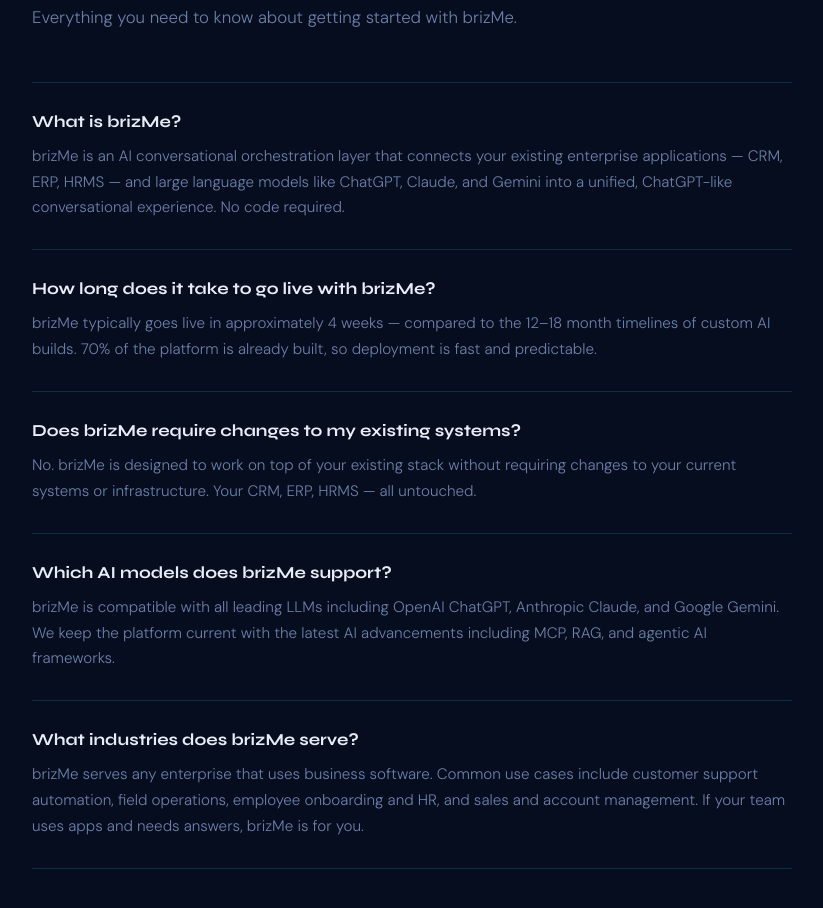
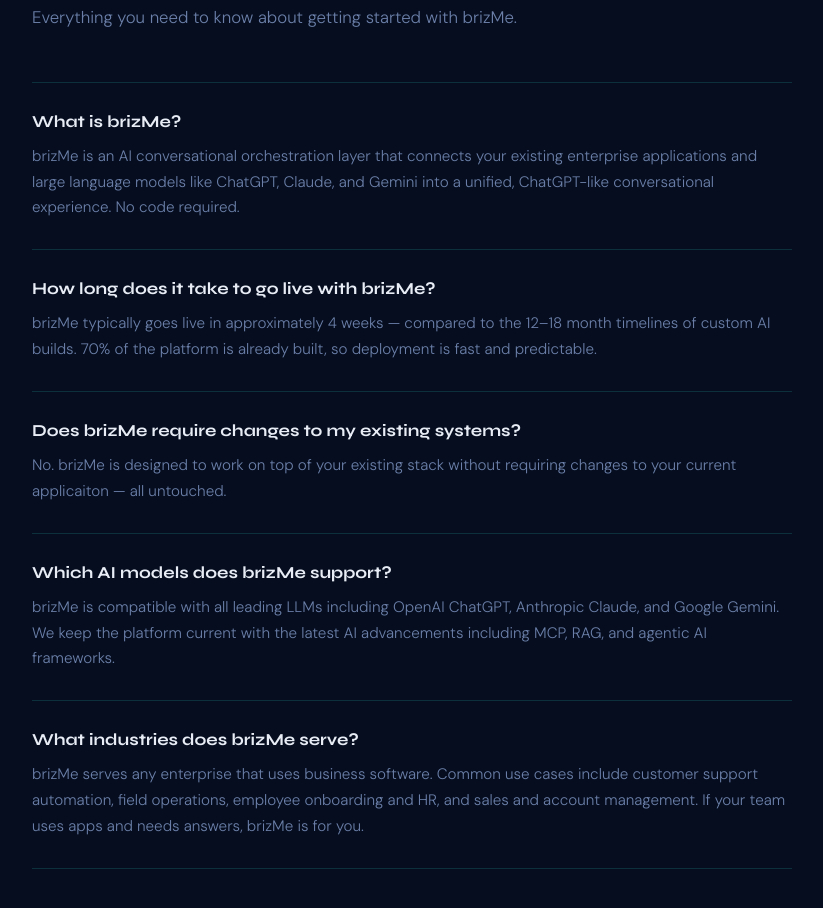
Before and after one commit to brizMe/brizme-site, a plain HTML site: page index.html in a window 1280 px wide. Shown: the part 6001-6909 px from the top of the page, without its empty margins (90-913 px from the left). Drawn offline with Linux system fonts and the light colour scheme.

Commit message:
Revise FAQ answers and fix typo in brizMe description
Updated the FAQ answers for clarity and corrected a typo.

```diff
--- a/index.html
+++ b/index.html
@@ -627,7 +627,7 @@
     <div class="faq-list">
       <div class="faq-item">
         <h3 class="faq-q">What is brizMe?</h3>
-        <p class="faq-a">brizMe is an AI conversational orchestration layer that connects your existing enterprise applications — CRM, ERP, HRMS — and large language models like ChatGPT, Claude, and Gemini into a unified, ChatGPT-like conversational experience. No code required.</p>
+        <p class="faq-a">brizMe is an AI conversational orchestration layer that connects your existing enterprise applications and large language models like ChatGPT, Claude, and Gemini into a unified, ChatGPT-like conversational experience. No code required.</p>
       </div>
       <div class="faq-item">
         <h3 class="faq-q">How long does it take to go live with brizMe?</h3>
@@ -635,7 +635,7 @@
       </div>
       <div class="faq-item">
         <h3 class="faq-q">Does brizMe require changes to my existing systems?</h3>
-        <p class="faq-a">No. brizMe is designed to work on top of your existing stack without requiring changes to your current systems or infrastructure. Your CRM, ERP, HRMS — all untouched.</p>
+        <p class="faq-a">No. brizMe is designed to work on top of your existing stack without requiring changes to your current applicaiton — all untouched.</p>
       </div>
       <div class="faq-item">
         <h3 class="faq-q">Which AI models does brizMe support?</h3>
```
